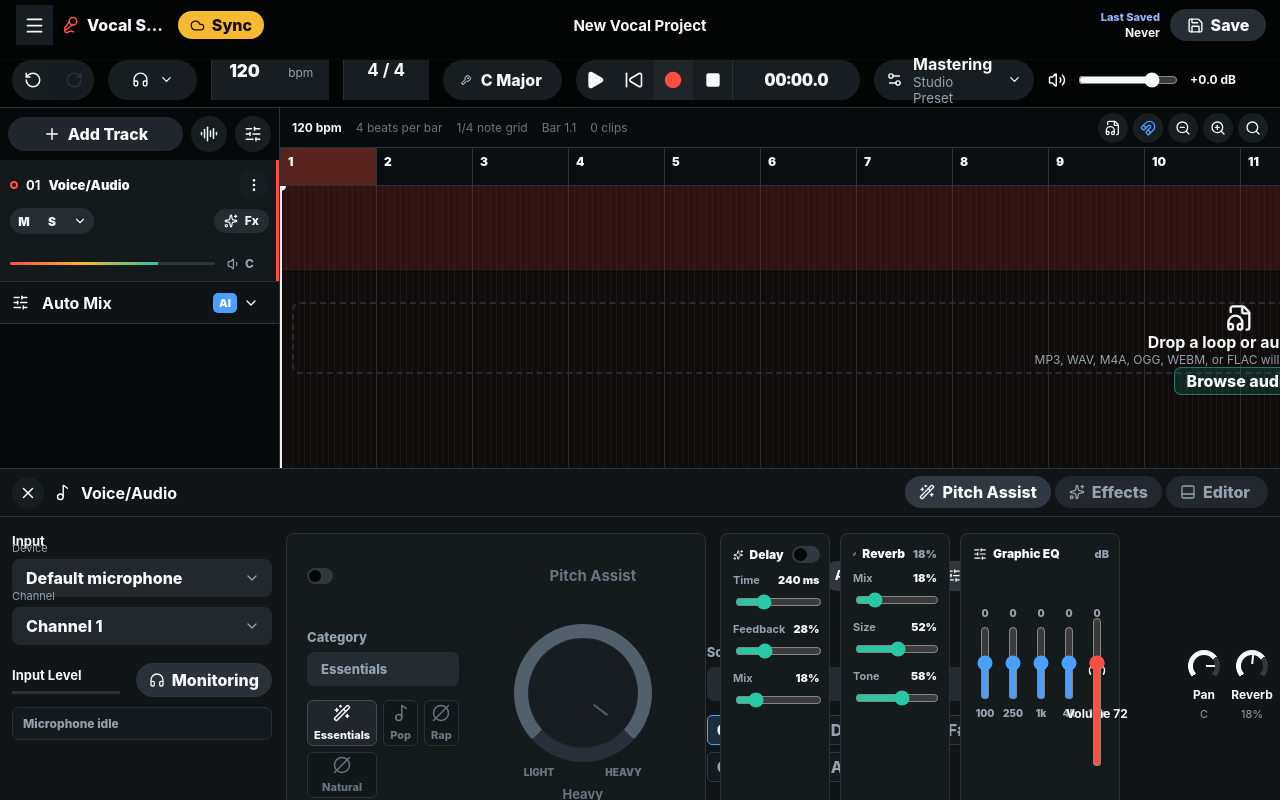
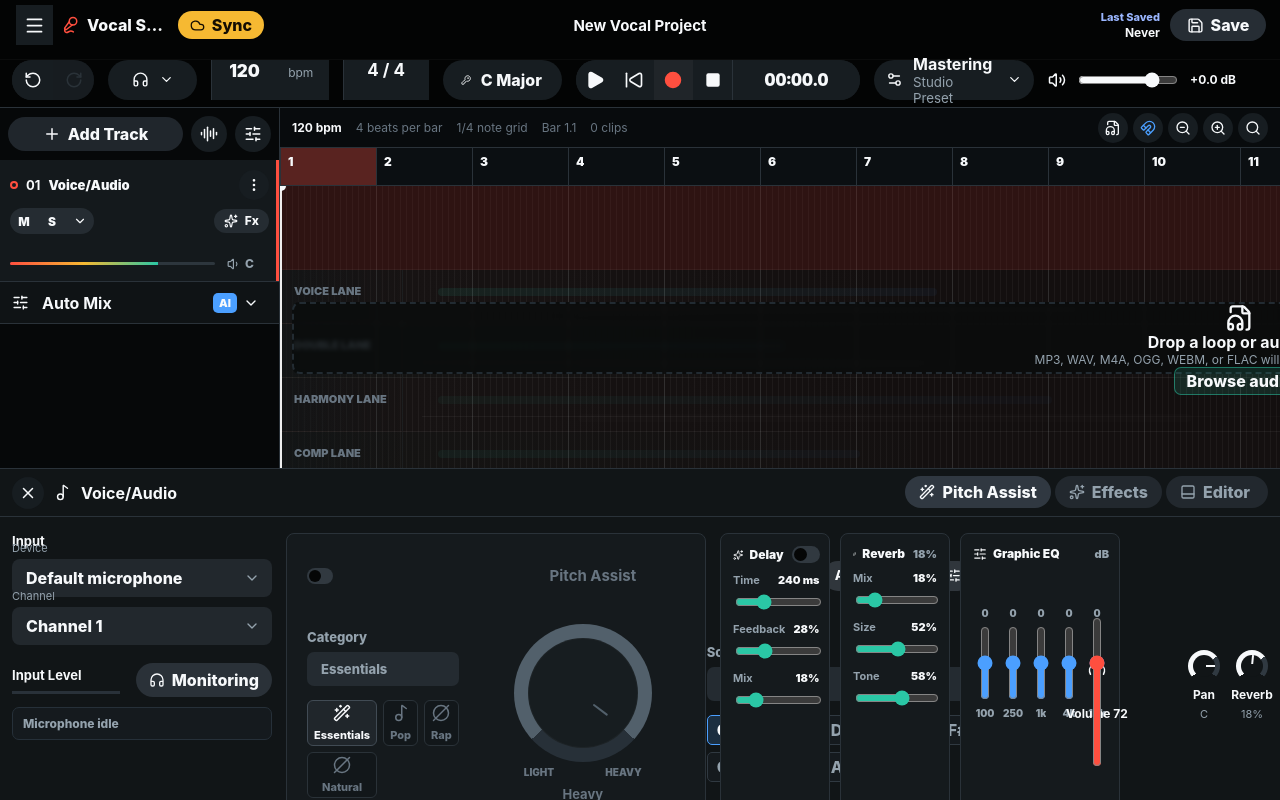
Before and after one commit to kimyounggaur/Vocal_Recording, a React (Vite) app: page / in a window 1280 px wide. Built offline with nearby package versions, Linux system fonts and the light colour scheme.

Commit message:
Fill empty timeline lanes

```diff
--- a/src/components/Timeline.tsx
+++ b/src/components/Timeline.tsx
@@ -38,6 +38,14 @@ type ClipEditSession = {
 }
 
 const subdivisions = 4
+const emptyLaneRows = [
+  'Voice Lane',
+  'Double Lane',
+  'Harmony Lane',
+  'Comp Lane',
+  'FX Automation',
+  'Master Notes',
+]
 
 export function Timeline({
   bars,
@@ -294,6 +302,14 @@ export function Timeline({
 
           <div className="track-lane">
             <div className="record-region" />
+            <div className="lane-fill" aria-hidden="true">
+              {emptyLaneRows.map((label, index) => (
+                <div className="lane-row" key={label}>
+                  <span className="lane-row-label">{label}</span>
+                  <span className={`lane-row-activity lane-row-activity-${index + 1}`} />
+                </div>
+              ))}
+            </div>
             <input
               accept="audio/*,.mp3,.wav,.m4a,.aac,.ogg,.webm,.flac"
               className="visually-hidden"
--- a/src/styles.css
+++ b/src/styles.css
@@ -647,6 +647,109 @@ select {
   background: var(--lane-red);
 }
 
+.lane-fill {
+  position: absolute;
+  inset: 84px 0 0;
+  z-index: 0;
+  display: grid;
+  grid-template-rows: repeat(6, minmax(54px, 1fr));
+  pointer-events: none;
+}
+
+.lane-row {
+  position: relative;
+  min-height: 54px;
+  overflow: hidden;
+  border-bottom: 1px solid rgba(255, 255, 255, 0.055);
+  background:
+    linear-gradient(90deg, rgba(255, 255, 255, 0.018), transparent 34%),
+    rgba(255, 255, 255, 0.01);
+}
+
+.lane-row:nth-child(even) {
+  background:
+    linear-gradient(90deg, rgba(42, 199, 165, 0.025), transparent 36%),
+    rgba(255, 255, 255, 0.015);
+}
+
+.lane-row::before {
+  position: absolute;
+  top: 0;
+  bottom: 0;
+  left: 0;
+  width: 122px;
+  content: "";
+  border-right: 1px solid rgba(255, 255, 255, 0.045);
+  background: linear-gradient(90deg, rgba(17, 21, 23, 0.64), rgba(17, 21, 23, 0));
+}
+
+.lane-row::after {
+  position: absolute;
+  right: 0;
+  bottom: 14px;
+  left: 142px;
+  height: 1px;
+  content: "";
+  background: linear-gradient(90deg, rgba(255, 255, 255, 0.1), transparent 72%);
+  opacity: 0.48;
+}
+
+.lane-row-label {
+  position: absolute;
+  top: 14px;
+  left: 14px;
+  z-index: 1;
+  max-width: 96px;
+  overflow: hidden;
+  color: var(--quiet);
+  font-size: 11px;
+  font-weight: 900;
+  white-space: nowrap;
+  text-overflow: ellipsis;
+  text-transform: uppercase;
+}
+
+.lane-row-activity {
+  position: absolute;
+  top: 18px;
+  left: 158px;
+  height: 8px;
+  border-radius: 999px;
+  background: linear-gradient(90deg, rgba(42, 199, 165, 0.22), rgba(75, 159, 255, 0.12));
+  box-shadow: 140px 18px 0 rgba(255, 255, 255, 0.035);
+  opacity: 0.42;
+}
+
+.lane-row-activity-1 {
+  width: 26%;
+}
+
+.lane-row-activity-2 {
+  width: 18%;
+  opacity: 0.3;
+}
+
+.lane-row-activity-3 {
+  width: 32%;
+  opacity: 0.24;
+}
+
+.lane-row-activity-4 {
+  width: 22%;
+  opacity: 0.28;
+}
+
+.lane-row-activity-5 {
+  width: 42%;
+  background: linear-gradient(90deg, rgba(255, 79, 63, 0.2), rgba(246, 185, 50, 0.1));
+  opacity: 0.32;
+}
+
+.lane-row-activity-6 {
+  width: 30%;
+  opacity: 0.2;
+}
+
 .drop-zone {
   position: absolute;
   top: 116px;
@@ -660,6 +763,9 @@ select {
   color: var(--text);
   text-align: center;
   pointer-events: auto;
+  z-index: 1;
+  background: rgba(8, 10, 11, 0.7);
+  backdrop-filter: blur(2px);
 }
 
 .drop-zone span {
```
